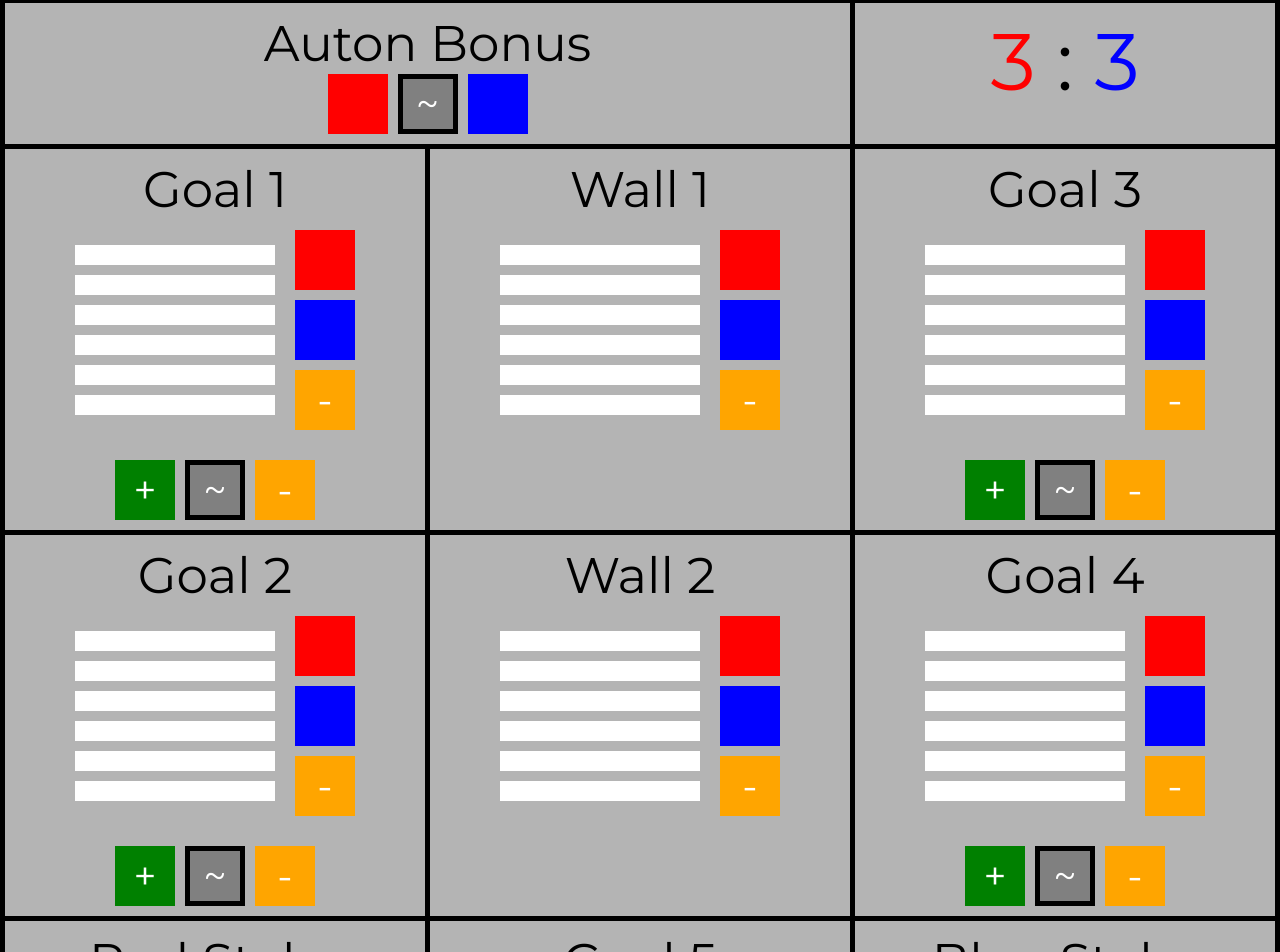
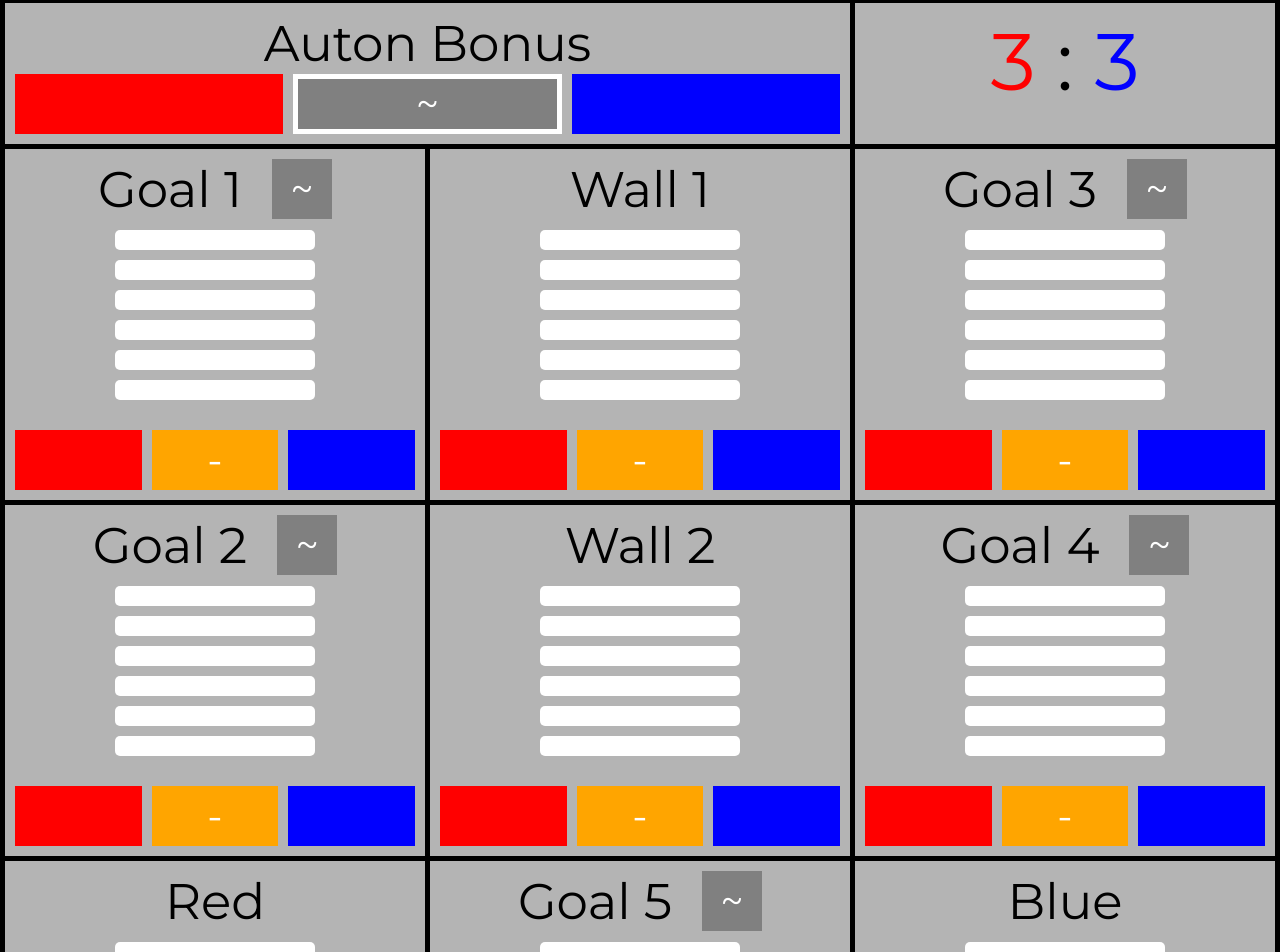
Before and after one commit to AbeetoChanito/AbeetoChanito.github.io, a SvelteKit app: page / in a window 1280 px wide. Shown: the top 952 px of the page. Built offline with nearby package versions, Linux system fonts and the light colour scheme.

Commit message:
start formatting revamp

```diff
--- a/package.json
+++ b/package.json
@@ -16,9 +16,11 @@
         "@sveltejs/adapter-static": "^3.0.8",
         "@sveltejs/kit": "^2.16.0",
         "@sveltejs/vite-plugin-svelte": "^5.0.0",
+        "prettier": "^3.5.1",
+        "prettier-plugin-svelte": "^3.3.3",
         "svelte": "^5.0.0",
         "svelte-check": "^4.0.0",
         "typescript": "^5.0.0",
-		"vite": "^6.0.0"
+        "vite": "^6.1.0"
     }
 }
--- a/src/routes/+page.svelte
+++ b/src/routes/+page.svelte
@@ -46,7 +46,8 @@
 
 <table class="scoring-table">
     <thead>
-        <tr> </tr><tr>
+        <tr></tr>
+        <tr>
             <td colspan="2">
                 Auton Bonus
                 <div class="bonus-selector">
@@ -58,59 +59,64 @@
                                   ? "blue-btn"
                                   : "tilde-btn"}
                             style="border: {currentAutoWinner == autoWinner
-                                ? '5px solid black'
+                                ? '5px solid white'
                                 : ''}"
                             on:click={() => setAutoWinner(autoWinner)}
-                        >
-                        </button>
+                            aria-label="{autoWinner} bonus"
+                        ></button>
                     {/each}
                 </div>
             </td>
             <td colspan="1" class="score">
-                <span style="color: red">{scores[0]}</span> :
-                <span style="color: blue">{scores[1]}</span></td
-            >
+                <span style="color: red">{scores[0]}</span>
+                :
+                <span style="color: blue">{scores[1]}</span>
+            </td>
         </tr>
     </thead>
     <tbody>
         <tr>
-            <td>Goal 1 <Stack bind:scores={mobileGoalScores[0]} /></td>
-            <td
-                >Wall 1 <Stack
+            <td><Stack bind:scores={mobileGoalScores[0]} name="Goal 1" /></td>
+            <td>
+                <Stack
                     bind:scores={mobileGoalScores[1]}
                     cornerModifier={false}
-                /></td
-            >
-            <td>Goal 3 <Stack bind:scores={mobileGoalScores[2]} /></td>
+                    name="Wall 1"
+                />
+            </td>
+            <td><Stack bind:scores={mobileGoalScores[2]} name="Goal 3"/></td>
         </tr>
         <tr>
-            <td>Goal 2 <Stack bind:scores={mobileGoalScores[3]} /></td>
-            <td
-                >Wall 2 <Stack
+            <td><Stack bind:scores={mobileGoalScores[3]} name="Goal 2"/></td>
+            <td>
+                <Stack
                     bind:scores={mobileGoalScores[4]}
                     cornerModifier={false}
-                /></td
-            >
-            <td>Goal 4 <Stack bind:scores={mobileGoalScores[5]} /></td>
+                    name="Wall 2"
+                />
+            </td>
+            <td><Stack bind:scores={mobileGoalScores[5]} name="Goal 4"/></td>
         </tr>
         <tr>
-            <td
-                >Red Stake <Stack
+            <td>
+                <Stack
                     bind:scores={mobileGoalScores[6]}
                     size={2}
                     cornerModifier={false}
                     excludedColor="blue"
-                /></td
-            >
-            <td>Goal 5 <Stack bind:scores={mobileGoalScores[7]} /></td>
-            <td
-                >Blue Stake <Stack
+                    name="Red"
+                />
+            </td>
+            <td><Stack bind:scores={mobileGoalScores[7]} name="Goal 5"/></td>
+            <td>
+                <Stack
                     bind:scores={mobileGoalScores[8]}
                     size={2}
                     cornerModifier={false}
                     excludedColor="red"
-                /></td
-            >
+                    name="Blue"
+                />
+            </td>
         </tr>
     </tbody>
 </table>
--- a/src/routes/Stack.svelte
+++ b/src/routes/Stack.svelte
@@ -1,11 +1,14 @@
 <script lang="ts">
     export let size = 6;
+    export let name = "";
     export let cornerModifier = true;
     export let excludedColor = "none";
     export let scores: number[] = [];
 
-    let cornerModifiers = ["+", "", "-"];
-    let colors = ["red", "blue"];
+    let cornerModifiers = ["", "+", "-"];
+    let cornerModifierIndex = 0;
+
+    let colors = ["red", "none", "blue"];
     let rings = Array(size).fill("default");
 
     let currentCornerModifier = "";
@@ -28,8 +31,12 @@
         calculateScore();
     }
 
-    function setCornerModifier(modifier: string) {
-        currentCornerModifier = modifier;
+    function cycleCornerModifier() {
+        if (!cornerModifier) {
+            return;
+        }
+        cornerModifierIndex = (cornerModifierIndex + 1) % 3;
+        currentCornerModifier = cornerModifiers[cornerModifierIndex];
         calculateScore();
     }
 
@@ -65,8 +72,22 @@
     }
 </script>
 
+<div class="name-display">
+    {name}
+    {#if cornerModifier}
+    <span
+        class={cornerModifierIndex === 0
+            ? "tilde-btn"
+            : cornerModifierIndex === 1
+              ? "plus-btn"
+              : "minus-btn"}
+        style="width: 60px !important;"
+    ></span>
+    {/if}
+</div>
+
 <div class="container">
-    <div class="stack-wrapper">
+    <button class="stack-wrapper" on:click={() => cycleCornerModifier()}>
         <div class="stack">
             {#each rings as color, i}
                 <div
@@ -79,47 +100,38 @@
                 ></div>
             {/each}
         </div>
+    </button>
 </div>
 
-    <!-- Side Buttons -->
-    <div class="side-controls">
+<div class="bottom-controls">
     {#each colors as color, _}
-            {#if color != excludedColor}
-                <button class="{color}-btn" on:click={() => addSquare(color)}
+        {#if color !== excludedColor && color !== "none"}
+            <button
+                class="{color}-btn"
+                on:click={() => addSquare(color)}
+                aria-label="add {color} ring"
             ></button>
         {/if}
-        {/each}
+        {#if color === "none"}
             <button
                 class="minus-btn"
                 on:click={() => {
                     removeSquare();
                 }}
-        >
-        </button>
-    </div>
-</div>
-
-{#if cornerModifier}
-    <div class="bottom-controls">
-        {#each cornerModifiers as modifier, _}
-            <button
-                class={modifier === "+"
-                    ? "plus-btn"
-                    : modifier === "-"
-                      ? "minus-btn"
-                      : "tilde-btn"}
-                style="border: {currentCornerModifier == modifier
-                    ? '5px solid black'
-                    : ''}"
-                on:click={() => setCornerModifier(modifier)}
-            >
-            </button>
+                aria-label="remove ring"
+            ></button>
+        {/if}
     {/each}
 </div>
-{/if}
 
 <style>
     @import "./buttons.css";
+
+    .name-display {
+        display: flex;
+        justify-content: center;
+        gap: 30px;
+    }
 
     .container {
         display: flex;
@@ -134,6 +146,7 @@
         display: flex;
         flex-direction: column;
         align-items: center;
+        all: unset;
     }
 
     .stack {
@@ -150,6 +163,7 @@
         display: flex;
         justify-content: center;
         align-items: center;
+        border-radius: 5px;
     }
 
     .side-controls {
--- a/src/routes/buttons.css
+++ b/src/routes/buttons.css
@@ -1,8 +1,11 @@
-.red-btn, .blue-btn, .plus-btn, .minus-btn, .tilde-btn {
-    width: 60px;
+.red-btn,
+.blue-btn,
+.plus-btn,
+.minus-btn,
+.tilde-btn {
+    width: 33.33%;
     height: 60px;
     border: none;
-    cursor: pointer;
     display: flex;
     justify-content: center;
     align-items: center;
--- a/svelte.config.js
+++ b/svelte.config.js
@@ -1,15 +1,15 @@
-import adapter from '@sveltejs/adapter-static';
+import adapter from "@sveltejs/adapter-static";
 
 /** @type {import('@sveltejs/kit').Config} */
 const config = {
-	kit: {
-		adapter: adapter({
-			fallback: '404.html'
-		}),
-		paths: {
-			base: process.argv.includes('dev') ? '' : process.env.BASE_PATH
-		}
-	}
+    kit: {
+        adapter: adapter({
+            fallback: "404.html",
+        }),
+        paths: {
+            base: process.argv.includes("dev") ? "" : process.env.BASE_PATH,
+        },
+    },
 };
 
 export default config;
--- a/vite.config.ts
+++ b/vite.config.ts
@@ -1,6 +1,6 @@
-import { sveltekit } from '@sveltejs/kit/vite';
-import { defineConfig } from 'vite';
+import { sveltekit } from "@sveltejs/kit/vite";
+import { defineConfig } from "vite";
 
 export default defineConfig({
-	plugins: [sveltekit()]
+    plugins: [sveltekit()],
 });
```
Also changed, not shown: src/app.d.ts (indentation only), src/app.html (indentation only), src/routes/+layout.ts (line endings or trailing spaces), tsconfig.json (indentation only), 2 other files (tests, documents, lock files or other folders). Lines whose indentation alone changed are shown as unchanged.
